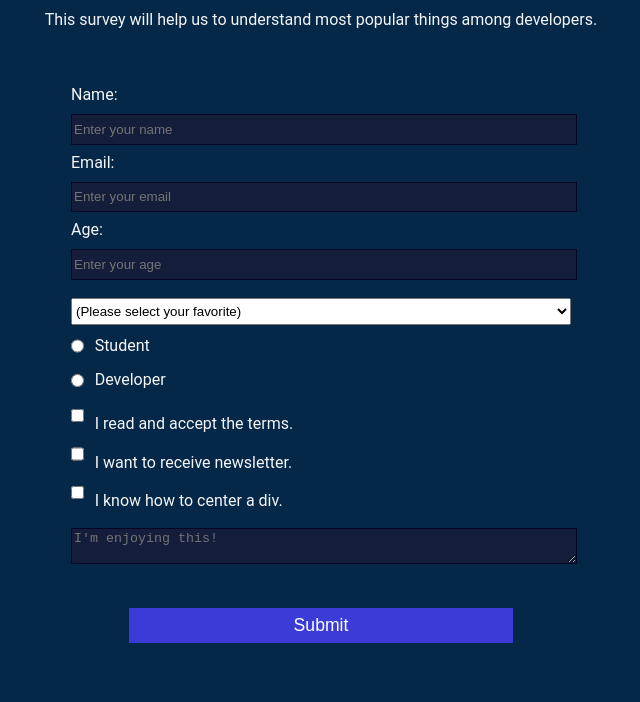
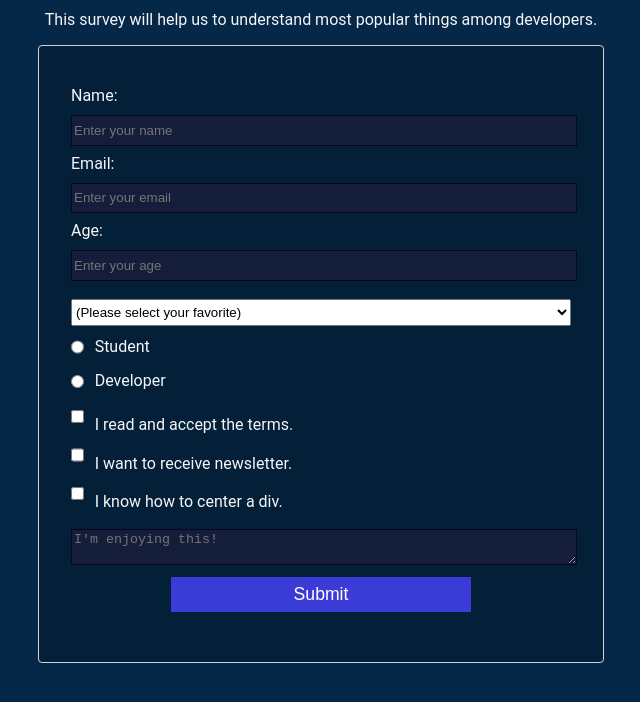
Before and after one commit to ademclk/RWD-SurveyForm, a plain HTML site: page index.html in a window 1280 px wide. Shown: the part 92-794 px from the top of the page, without its empty margins (319-959 px from the left). Drawn offline with Linux system fonts and the light colour scheme.

Commit message:
Added some styling.

```diff
--- a/css/styles.css
+++ b/css/styles.css
@@ -24,6 +24,11 @@ form {
     min-width: 300px;
     width: 60vw;
     padding: 2em;
+    background-color: rgba(0, 0, 0, 0.21);
+    background-clip: padding-box;
+    border: 1px solid #ced4da;
+    border-radius: 0.25rem;
+    transition: border-color 0.15s ease-in-out, box-shadow 0.15s ease-in-out;
 }
 
 input, textarea, select {
--- a/index.html
+++ b/index.html
@@ -26,7 +26,7 @@
     <label><input type="checkbox" value="terms" class="cbox"> I want to receive newsletter.</label>
     <label><input type="checkbox" value="terms" class="cbox"> I know how to center a div.</label>
     <textarea name="review" placeholder="I'm enjoying this!"></textarea>
+    <label><input id="submit" type="submit"></input></label>
   </form>
-    <label><input id="submit" type="submit"></input></label>
 </body>
 </html>
```
